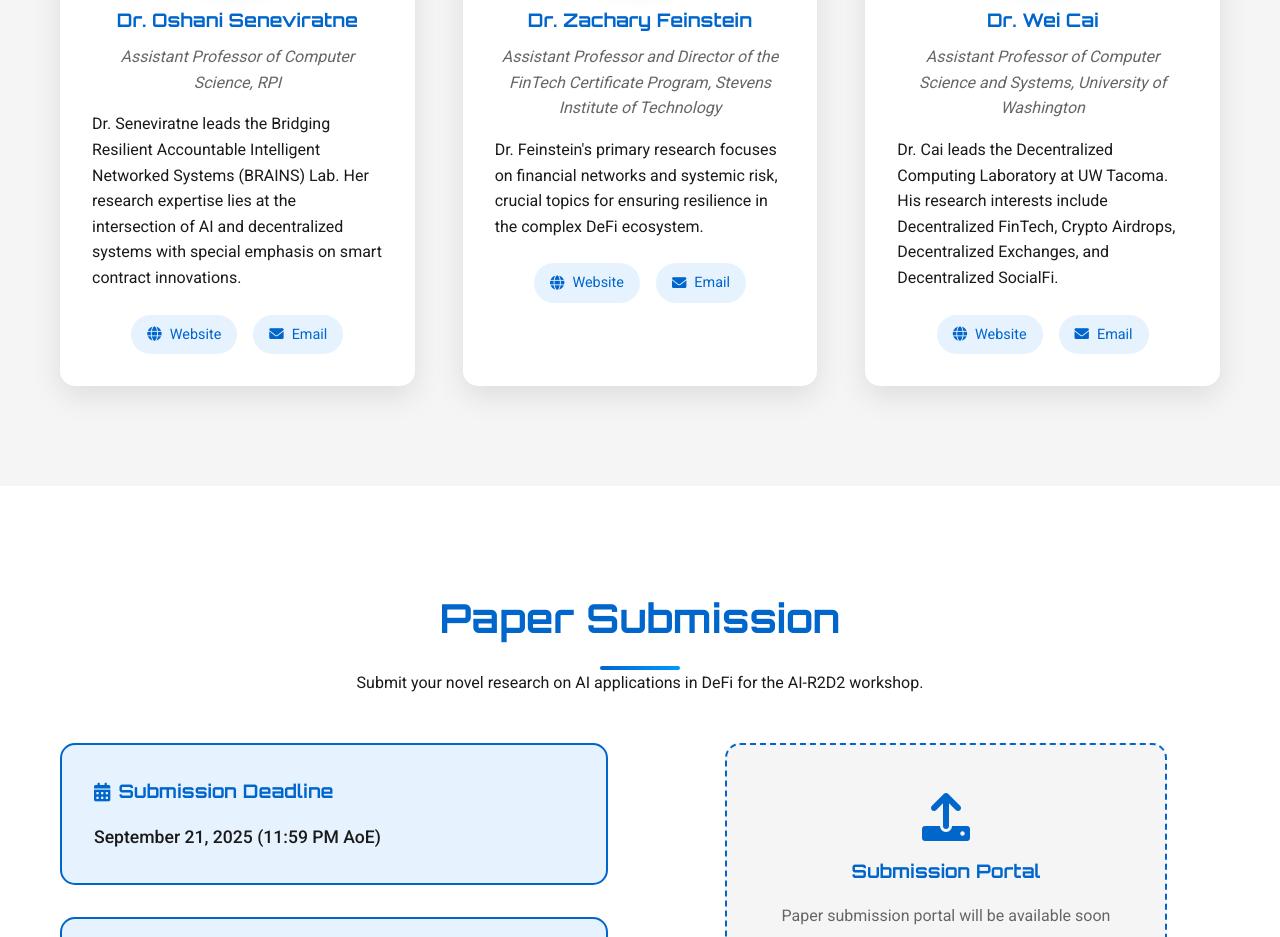
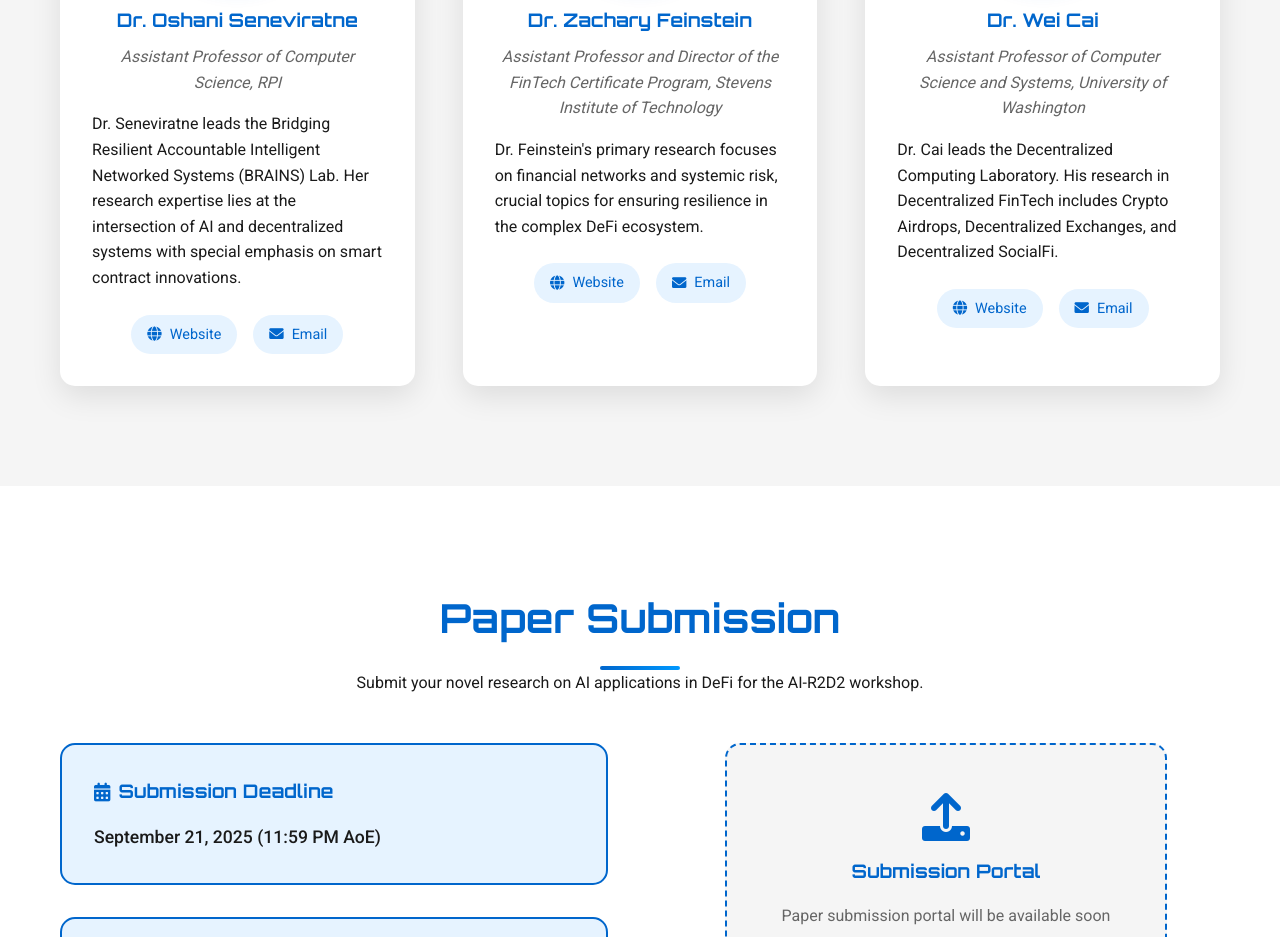
Before and after one commit to AI-R2D2/AI-R2D2.github.io, a plain HTML site: page index.html in a window 1280 px wide. Shown: the part 4020-4957 px from the top of the page. Drawn offline with Linux system fonts and the light colour scheme.

Commit message:
Update index.html
update Wei's research

```diff
--- a/index.html
+++ b/index.html
@@ -252,7 +252,7 @@
                         <h3>Dr. Wei Cai</h3>
                         <p class="member-affiliation">Assistant Professor of Computer Science and Systems, University of Washington</p>
                         <p class="member-bio">
-                            Dr. Cai leads the Decentralized Computing Laboratory at UW Tacoma. His research interests include Decentralized FinTech, Crypto Airdrops, Decentralized Exchanges, and Decentralized SocialFi.
+                            Dr. Cai leads the Decentralized Computing Laboratory. His research in Decentralized FinTech includes Crypto Airdrops, Decentralized Exchanges, and Decentralized SocialFi.
                         </p>
                         <div class="member-links">
                             <a href="https://faculty.washington.edu/weicaics" target="_blank"><i class="fas fa-globe"></i> Website</a>
```
